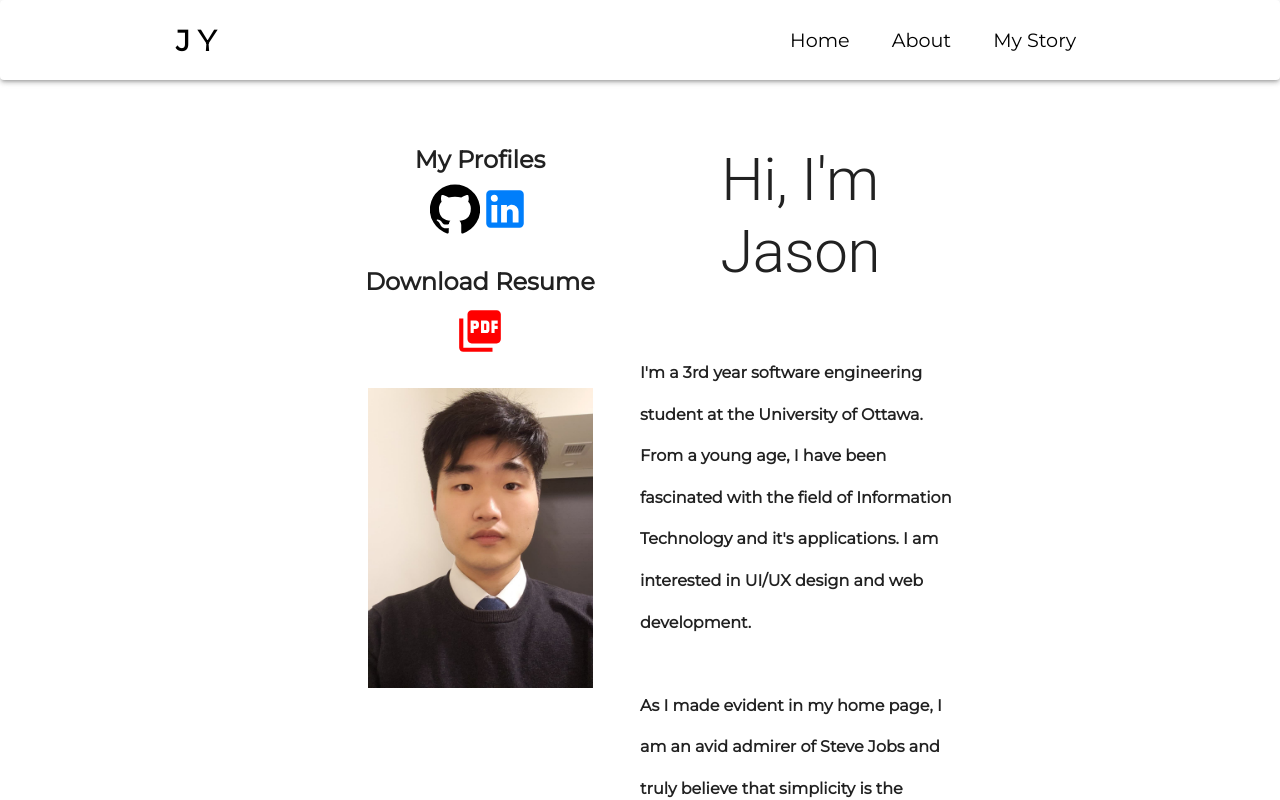
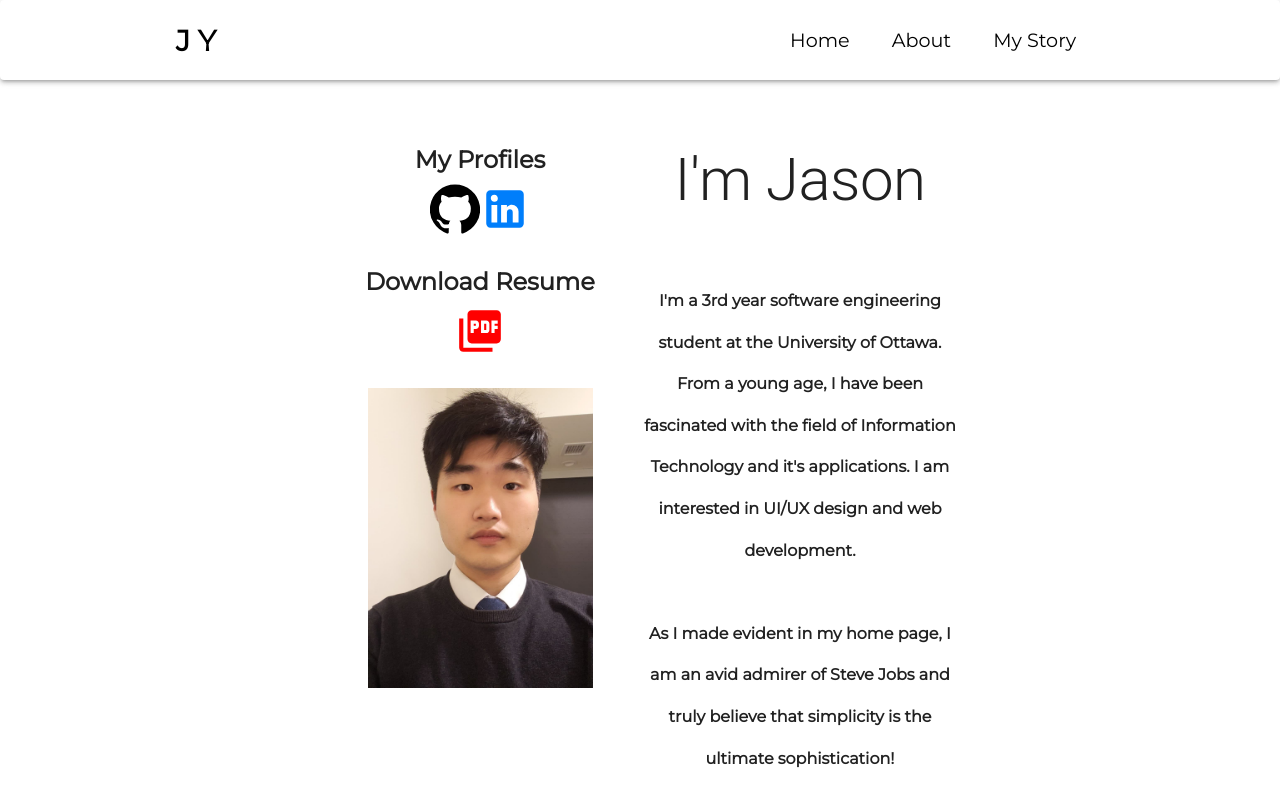
Before and after one commit to jyou044/personalwebsite, a React (Create React App) app: page /About in a window 1280 px wide. Shown: the top 800 px of the page. Built offline with nearby package versions, Linux system fonts and the light colour scheme.

Commit message:
centered text

```diff
--- a/src/components/About/About.js
+++ b/src/components/About/About.js
@@ -28,7 +28,7 @@ const useStyles = makeStyles((theme) => ({
         marginBottom: '1rem',
         color: theme.palette.text.primary,
         lineHeight: 2.6,
-        textAlign: 'left',
+        textAlign: 'center',
     },
     resumeColor: {
         color: 'black',
@@ -59,7 +59,7 @@ export default function About() {
                     </Grid>
                     <Grid item xs={12} md={3} className={classes.paraFormat}>
                         <Typography variant="h5" align="center" className={classes.spacing} gutterBottom></Typography>
-                        <Typography variant="h2" align="center" gutterBottom>Hi, I'm Jason</Typography>
+                        <Typography variant="h2" align="center" gutterBottom>I'm Jason</Typography>
                         <Typography variant="h2" align="center" className={classes.spacing} gutterBottom> </Typography>
                         <p> <b>I'm a 3rd year software engineering student at the University of Ottawa.
                                 From a young age, I have been fascinated with the field of Information Technology and it's applications. I am interested in UI/UX design and web development. <br /> <br />As I made evident in my home page, I am an avid admirer of Steve Jobs and truly believe that simplicity is the ultimate sophistication!
--- a/src/components/Experience/Experience.js
+++ b/src/components/Experience/Experience.js
@@ -17,7 +17,7 @@ const useStyles = makeStyles((theme) => ({
         marginBottom: '1rem',
         color: theme.palette.text.primary,
         lineHeight: 2.6,
-        textAlign: 'left',
+        textAlign: 'center',
     },
   }));
 
@@ -28,7 +28,7 @@ export default function Experience() {
                 <Grid item container>
                 <Grid item xs={12} md={12}></Grid>
                 <Grid item xs={12} md={12} className={classes.textFormat}>
-                <Typography variant="h2" align="center" className={classes.spacing} gutterBottom>My Story</Typography>
+                <Typography variant="h2" align="center" className={classes.spacing} gutterBottom>My Journey into Tech</Typography>
 
                     </Grid>
                 </Grid>
```
